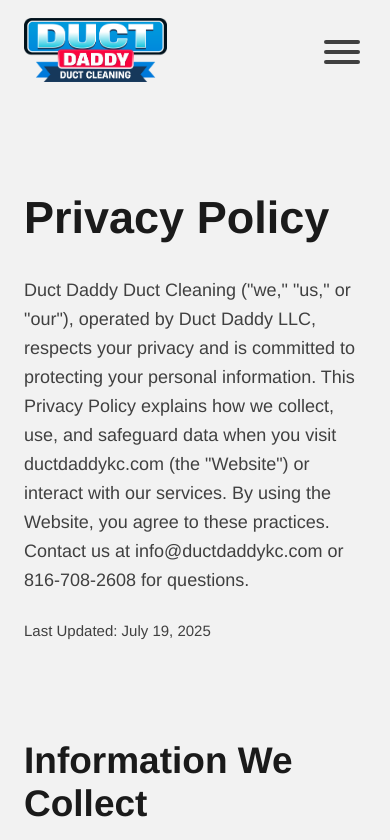
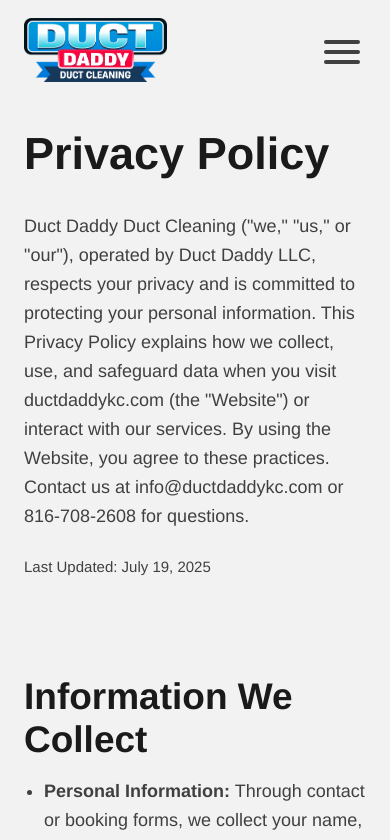
Before and after one commit to flowz0/dd-platform, a Next.js app: page /privacy in a window 390 px wide. Shown: the top 840 px of the page. Built offline with nearby package versions, Linux system fonts and the light colour scheme.

Commit message:
fix: improve responsive top padding in Privacy and TOS pages

```diff
--- a/app/(home)/privacy/page.tsx
+++ b/app/(home)/privacy/page.tsx
@@ -1,6 +1,6 @@
 export default function PrivacyPage() {
   return (
-    <div className="pt-48 max-w-7xl px-6 mx-auto">
+    <div className="pt-32 max-w-7xl px-6 mx-auto sm:pt-48">
       <section>
         <h1 className="text-white10 text-h2 font-bold sm:text-h1">
           Privacy Policy
--- a/app/(home)/tos/page.tsx
+++ b/app/(home)/tos/page.tsx
@@ -1,6 +1,6 @@
 export default function TOSPage() {
   return (
-    <div className="pt-48 max-w-7xl px-6 mx-auto">
+    <div className="pt-32 max-w-7xl px-6 mx-auto sm:pt-48">
       <section>
         <h1 className="text-white10 text-h2 font-bold sm:text-h1">
           Terms of Service
```
